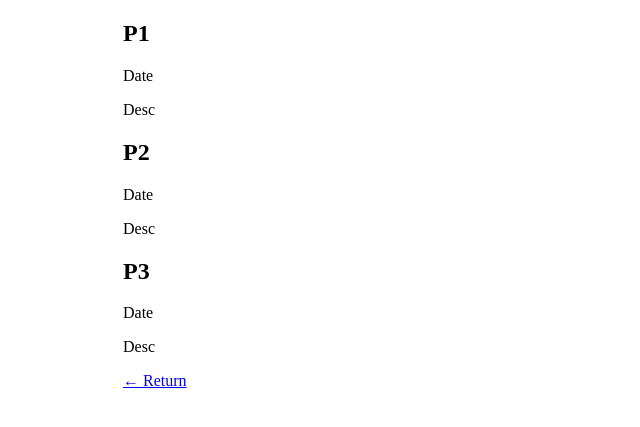
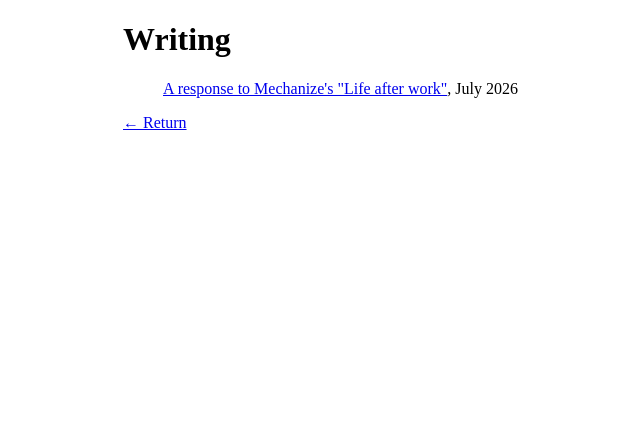
Before and after one commit to hidekihill/hidekihill.github.io, a Jekyll site: the page blog/index.html, which Jekyll copies as it is, in a window 1280 px wide. Shown: the top 427 px of the page, without its empty margins (117-757 px from the left). Built offline with Jekyll 4.4.1, drawn with Linux system fonts in a browser that asks for light colours.

Commit message:
Update index.html

```diff
--- a/blog/index.html
+++ b/blog/index.html
@@ -8,17 +8,10 @@
 </head>
 <body>
   <main>
-    <h2>P1</h2>
-    <p>Date</p>
-    <p>Desc</p>
-
-    <h2>P2</h2>
-    <p>Date</p>
-    <p>Desc</p>
-
-    <h2>P3</h2>
-    <p>Date</p>
-    <p>Desc</p>
+    <h1>Writing</h1>
+    <ul>
+      <l1><a href="https://hidekihill.github.io/blog/a-response-to-life-after-work/">A response to Mechanize's "Life after work"</a>, July 2026</l1>
+    </ul>
 
   </main>
   <footer><a href="https://hidekihill.github.io">&larr; Return</a></footer>
```
